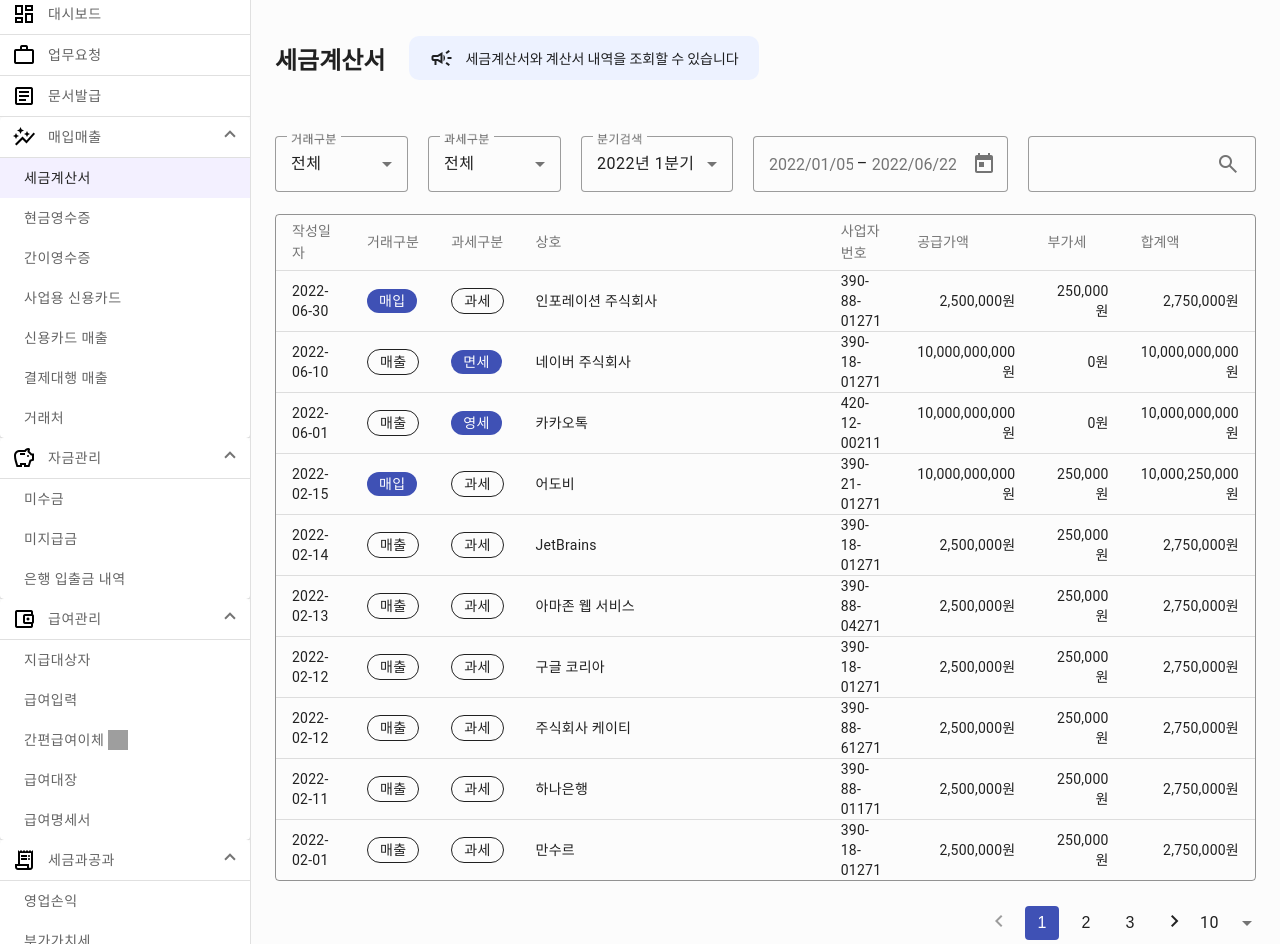
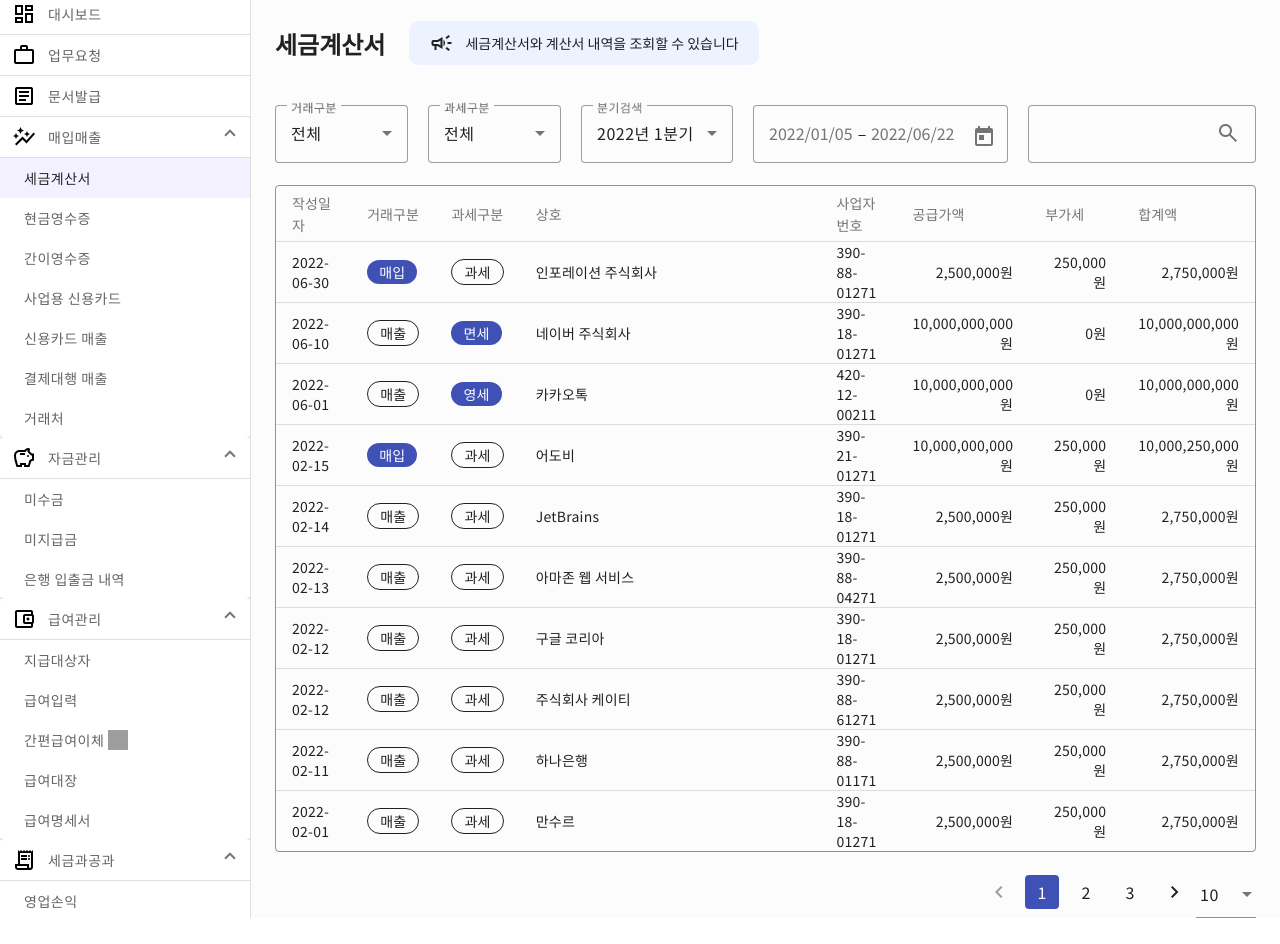
Before and after one commit to rickcmc02/seteuk, an Angular app: page /40 in a window 1280 px wide. Shown: the part 140-1084 px from the top of the page. After the commit the page ends 1058 px from the top, so only its background shows below. Built offline with nearby package versions, Linux system fonts and the light colour scheme; grey boxes are pictures that could not be loaded.

Commit message:
feat: paginator pagenum selection func added

```diff
--- a/src/app/app-routing.module.ts
+++ b/src/app/app-routing.module.ts
@@ -1,11 +1,11 @@
 import { NgModule } from '@angular/core';
 import { RouterModule, Routes } from '@angular/router';
 import { EmptyComponent } from './content/empty/empty.component';
-import { TaxBillComponent } from './content/tax-bill/tax-bill.component';
+import { TaxInvoiceComponent } from './content/tax-invoice/tax-invoice.component';
 
 const appRoutes: Routes = [
   { path: '', redirectTo: '/40', pathMatch: 'full' },
-  { path: '40', component: TaxBillComponent },
+  { path: '40', component: TaxInvoiceComponent },
   { path: '**', component: EmptyComponent },
 ];
 
--- a/src/app/app.module.ts
+++ b/src/app/app.module.ts
@@ -23,7 +23,7 @@
 import { ContentComponent } from './content/content.component';
 import { TitleComponent } from './content/title/title.component';
 import { EmptyComponent } from './content/empty/empty.component';
-import { TaxBillComponent } from './content/tax-bill/tax-bill.component';
+import { TaxInvoiceComponent } from './content/tax-invoice/tax-invoice.component';
 import { TableComponent } from './content/table/table.component';
 import { ControlComponent } from './content/table/control/control.component';
 
@@ -36,7 +36,7 @@
     ContentComponent,
     TitleComponent,
     EmptyComponent,
-    TaxBillComponent,
+    TaxInvoiceComponent,
     TableComponent,
     ControlComponent,
   ],
--- a/src/app/content/table/table.component.html
+++ b/src/app/content/table/table.component.html
@@ -67,14 +67,6 @@
     <tr mat-row *matRowDef="let row; columns: displayedColumns"></tr>
   </table>
 
-  <!-- <mat-paginator
-    [length]="dataSource.length"
-    [pageSize]="10"
-    [pageSizeOptions]="[5, 10, 25, 100]"
-    aria-label="Select page"
-  >
-  </mat-paginator> -->
-
   <div class="custom-paginator">
     <button
       [class.disabled]="currentPage === 0"
@@ -84,6 +76,7 @@
     </button>
     <button
       *ngFor="let pageNum of NOP_LIST; index as i"
+      class="page-num-btn"
       [class.selected]="i === currentPage"
       (click)="i !== currentPage && onChangePage(i)"
     >
@@ -95,16 +88,6 @@
     >
       <span class="material-symbols-outlined np-btn"> chevron_right </span>
     </button>
-
-    <!-- <select
-      class="row-num-select"
-      [value]="rowsPerPage"
-      (ngModelChange)="onChangeRowsPerPage($event.target)"
-    >
-      <option (value)="(10)">10</option>
-      <option (value)="(20)">20</option>
-      <option (value)="(50)">50</option>
-    </select> -->
 
     <mat-form-field appearance="fill" class="row-num-field">
       <mat-select
--- a/src/app/content/table/table.component.scss
+++ b/src/app/content/table/table.component.scss
@@ -2,6 +2,9 @@
   border: 1px solid rgba(0, 0, 0, 0.42);
   border-radius: 4px;
   background-color: transparent;
+  * {
+    font-family: "Noto Sans KR";
+  }
 
   .mdc-data-table__header-cell {
     color: #757575;
@@ -50,6 +53,9 @@
     margin: 0 5px;
     cursor: pointer;
   }
+  .page-num-btn {
+    margin-bottom: 6px;
+  }
   .selected {
     background-color: #3f51b5;
     color: #ffffff;
--- a/src/app/content/title/title.component.html
+++ b/src/app/content/title/title.component.html
@@ -1,5 +1,5 @@
 <div class="title-container">
-  <h1>{{ title }}</h1>
+  <h1 class="h1-style">{{ title }}</h1>
   <div *ngIf="tip" class="tip-container">
     <span class="material-symbols-outlined"> campaign </span>
     <span class="tip-text">{{ tip }}</span>
--- a/src/app/content/title/title.component.scss
+++ b/src/app/content/title/title.component.scss
@@ -3,6 +3,10 @@
   margin-bottom: 20px;
   display: flex;
   align-items: center;
+
+  .h1-style {
+    margin: 0;
+  }
 
   .tip-container {
     margin-left: 24px;
--- a/src/styles.scss
+++ b/src/styles.scss
@@ -1,4 +1,7 @@
+* {
+  font-family: "Noto Sans KR";
+}
+
 body {
   margin: 0;
-  font-family: "Noto Sans KR";
 }
```
Also changed, not shown: src/app/content/tax-bill/tax-bill.component.ts (deleted, +0 -10 lines), src/app/content/tax-invoice/tax-invoice.component.ts (added, +8 -0 lines), src/app/content/tax-invoice/tax-invoice.component.html (renamed from src/app/content/tax-bill/tax-bill.component.html), src/app/content/tax-invoice/tax-invoice.component.scss (added).
